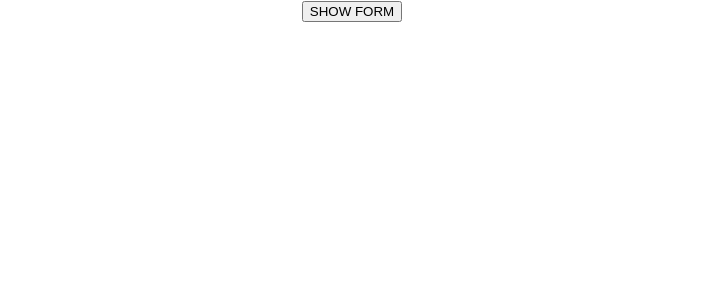
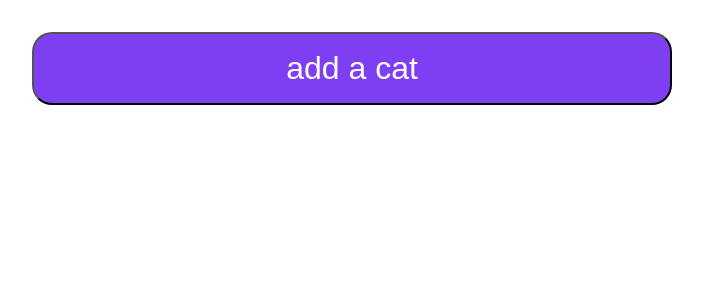
Before and after one commit to NoelleKuti/codingchallenge, a React (Create React App) app in the folder client/: page / in a window 1280 px wide. Shown: the top 300 px of the page, without its empty margins (288-991 px from the left). Built offline with nearby package versions, Linux system fonts and the light colour scheme.

Commit message:
styled buttons to toggle add cat form

```diff
--- a/client/src/App.css
+++ b/client/src/App.css
@@ -1,5 +1,12 @@
 .App {
   text-align: center;
+  margin-top: 2rem;
+  --50: #EFE5FD;
+  --100: #D4BFF9;
+  --200: #B794F6;
+  --300: #9965F4;
+  --400: #7E3FF2;
+  --500: #6002EE;
 }
 
 .row {
--- a/client/src/App.js
+++ b/client/src/App.js
@@ -1,19 +1,37 @@
 import './App.css';
 import AddCatForm from './components/AddCatForm';
 import { useAppContext } from './context/appContext';
+import styled from 'styled-components'
 
 function App() {
     const { showForm, toggleShowForm } = useAppContext();
     return (
-        <div className='App'>
+        <AppStyles className='App'>
             {showForm
                 ? <AddCatForm />
-                : <button type='button' onClick={() => {toggleShowForm()}}>
-                    SHOW FORM
+                : <button className='showFormButton' type='button' onClick={() => {toggleShowForm()}}>
+                    add a cat
                 </button>
             }
-        </div>
+        </AppStyles>
     );
 }
 
+const AppStyles = styled.div`
+    .showFormButton {
+        width: 50%;
+        margin: 0px auto;
+        padding: 1rem;
+        background-color: var(--400);
+        font-size: 2rem;
+        color: white;
+        border-radius: 20px;
+        cursor: pointer;
+        :hover {
+            background-color: var(--500);
+        }
+
+    }
+
+`
 export default App;
--- a/client/src/components/AddCatForm.jsx
+++ b/client/src/components/AddCatForm.jsx
@@ -17,7 +17,11 @@ const AddCatForm = () => {
 
 	return (
 		<FormStyles>
-			<form className='addCatForm column' onSubmit={(e) => {handleSubmit(e)}}>
+			<form className='addCatForm column' onSubmit={(e) => { handleSubmit(e) }}>
+				<button type='button' className='closeFormButton' onClick={() => { toggleShowForm() }}>
+					X
+				</button>
+
 				<div className='column formField'>
 				    <label htmlFor='catName'>
 						name:
@@ -70,7 +74,7 @@ const AddCatForm = () => {
 						</div>
 					</div>
 			  	</div>
-			  	<button type='button' onClick={() => {toggleShowForm()}}>CLOSE FORM</button>
+				<button type='submit'>SUBMIT</button>
 			</form>
 
 		</FormStyles>
@@ -80,8 +84,11 @@ const AddCatForm = () => {
 const FormStyles = styled.div`
 	.addCatForm {
 		max-width: 500px;
-		margin: 0px auto;
+		margin: 4rem auto;
 		border: 1px solid black;
+		border-radius: 50px;
+		padding: 3rem;
+		position: relative;
 	}
 
 	.formField {
@@ -93,7 +100,7 @@ const FormStyles = styled.div`
 			align-items: flex-start;
 			font-size: 15px;
 			padding: 5px;
-			font-weight: 500;
+			font-weight: 600;
 		}
 		.textInput {
 			border: 1px solid black;
@@ -102,12 +109,13 @@ const FormStyles = styled.div`
 			border-radius: 15px;
 		}
 		.helperText {
-			font-size: 9px;
+			font-size: 13px;
 			color: grey;
 			width: 80%;
 			align-self: flex-start;
-			padding: 5px;
+			padding: 0px;
 			justify-content: space-between;
+			font-weight: 500;
 			.success {
 				color: green;
 			}
@@ -154,7 +162,19 @@ const FormStyles = styled.div`
 		}
 	}
 
-
+	.closeFormButton {
+			width: 5rem;
+			height: 5rem;
+			padding: 1rem;
+			cursor: pointer;
+			border-radius: 50%;
+			border: none;
+			background-color: var(--50);
+			color: var(--500);
+			position: absolute;
+			top: 1rem;
+			right: 1rem;
+		}
 
 `
 export default AddCatForm
--- a/client/src/context/appContext.js
+++ b/client/src/context/appContext.js
@@ -28,7 +28,6 @@ const AppProvider = ({ children }) => {
     const clearForm = () => {
         dispatch({ type: CLEAR_FORM})
     }
-
     const handleTextInput = (e) => {
         dispatch({
             type: HANDLE_TEXT_INPUT,
--- a/client/src/context/appReducer.js
+++ b/client/src/context/appReducer.js
@@ -23,10 +23,11 @@ const reducer = (state, action) => {
             }
         case HANDLE_TEXT_INPUT:
             const e = action.payload;
+            console.log(e.target.value, e.target.value.length)
             return {
                 ...state,
+                charsRemaining: 500 - e.target.value.length,
                 [e.target.name]: e.target.value,
-                charsRemaining: 500 - (state.description.length),
             }
         case HANDLE_AGE_CHANGE:
             const { fieldName, value } = action.payload
```
